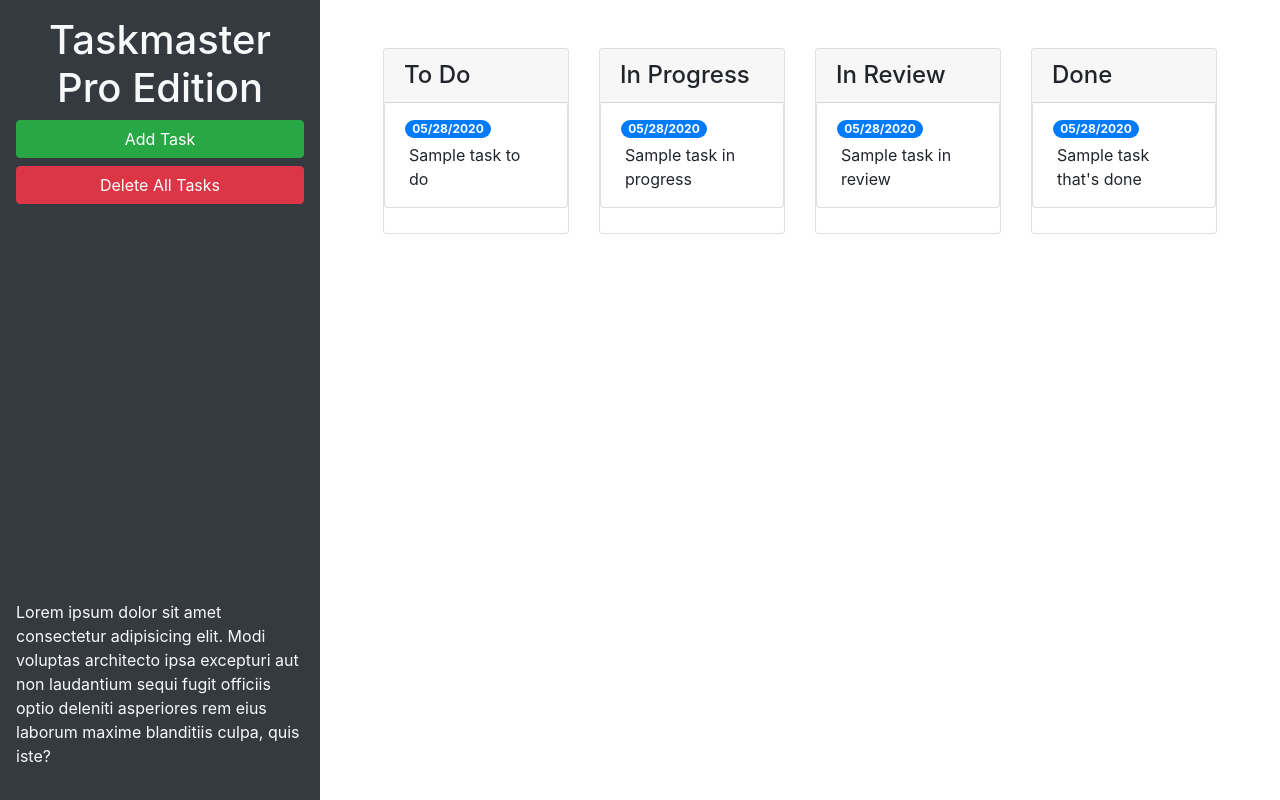
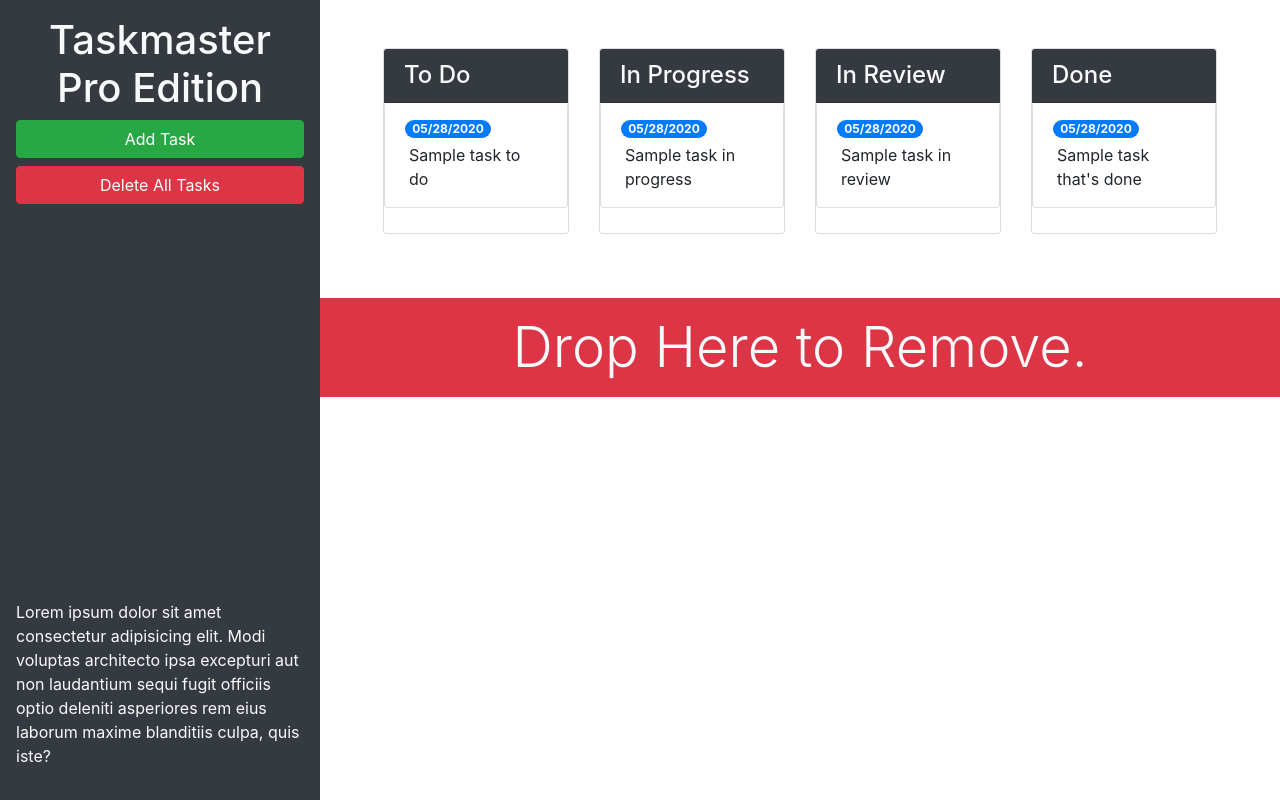
Before and after one commit to xJaimeGx/taskmaster-pro, a plain HTML site: page index.html in a window 1280 px wide. Drawn offline with nearby package versions, Linux system fonts and the light colour scheme.

Commit message:
more bootstrap

```diff
--- a/index.html
+++ b/index.html
@@ -13,22 +13,22 @@
 <body>
 
   <div class="row min-vh-100 no-gutters">
-    <header class="col-12 col-lg-3 bg-dark text-light d-flex flex-column p-4 p-lg-3">
+    <header class="col-12 col-lg-3 bg-dark text-light sticky-top d-flex flex-column p-4 p-lg-3">
       <h1 class="text-center">Taskmaster Pro Edition</h1>
       <button id="create-task" class="btn btn-block btn-success" data-toggle="modal" data-target="#task-form-modal">Add
         Task</button>
       <button id="remove-tasks" class="btn btn-block btn-danger">Delete All Tasks</button>
-      <p class="mt-auto">Lorem ipsum dolor sit amet consectetur adipisicing elit. Modi voluptas architecto ipsa
+      <p class="mt-auto d-none d-lg-block">Lorem ipsum dolor sit amet consectetur adipisicing elit. Modi voluptas architecto ipsa
         excepturi aut non
         laudantium sequi fugit officiis optio deleniti asperiores rem eius laborum maxime blanditiis culpa, quis iste?
       </p>
     </header>
-    <main class="col-12 col-lg-9">
+    <main class="col-12 col-lg-9 d-flex flex-column">
       <div class="m-5 row justify-content-around">
         <!--todo start-->
         <div class="col-12 col-md-6 col-xl-3 mb-3">
           <div class="card">
-            <h4 class="card-header">To Do</h4>
+            <h4 class="card-header bg-dark text-light">To Do</h4>
             <ul id="list-toDo" class="list-group">
               <li class="list-group-item">
                 <span class="badge badge-primary badge-pill">05/28/2020</span>
@@ -41,7 +41,7 @@
         <!--in progress start-->
         <div class="col-12 col-md-6 col-xl-3 mb-3">
           <div class="card">
-            <h4 class="card-header">In Progress</h4>
+            <h4 class="card-header bg-dark text-light">In Progress</h4>
             <ul id="list-inProgress" class="list-group">
               <li class="list-group-item">
                 <span class="badge badge-primary badge-pill">05/28/2020</span>
@@ -54,7 +54,7 @@
         <!--in review start-->
         <div class="col-12 col-md-6 col-xl-3 mb-3">
           <div class="card">
-            <h4 class="card-header">In Review</h4>
+            <h4 class="card-header bg-dark text-light">In Review</h4>
             <ul id="list-inreview" class="list-group">
               <li class="list-group-item">
                 <span class="badge badge-primary badge-pill">05/28/2020</span>
@@ -67,7 +67,7 @@
         <!--done start-->
         <div class="col-12 col-md-6 col-xl-3 mb-3">
           <div class="card">
-            <h4 class="card-header">Done</h4>
+            <h4 class="card-header bg-dark text-light">Done</h4>
             <ul id="list-done" class="list-group">
               <li class="list-group-item">
                 <span class="badge badge-primary badge-pill">05/28/2020</span>
@@ -77,6 +77,11 @@
           </div>
         </div>
         <!--done end-->
+      </div>
+      <div id="trash">
+        <div class="w-100 bg-danger p-3 text-center text-light display-4 mt-auto">
+          Drop Here to Remove.
+        </div>
       </div>
     </main>
   </div>
```
